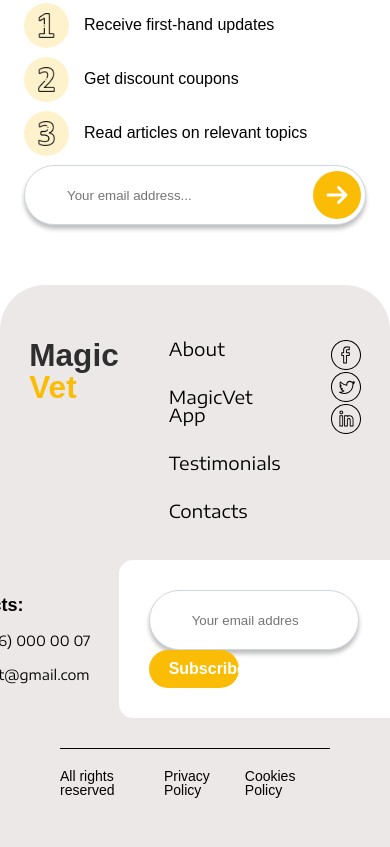
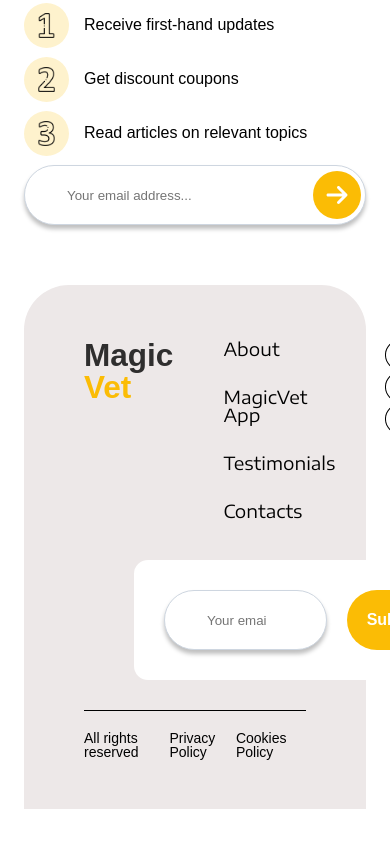
Before and after one commit to YoliLancaster/QALight_FE, a website with bundled scripts: page index.html in a window 390 px wide. Shown: the part 4551-5398 px from the top of the page. After the commit the page ends 5360 px from the top, so only its background shows below. Built offline with nearby package versions, Linux system fonts and the light colour scheme; no server answers; files whose address does not match are found by name.

Commit message:
add responsive input in footer

```diff
--- a/css/banner-section.css
+++ b/css/banner-section.css
@@ -68,10 +68,6 @@
     width: 100%;
   }
 
-  #banner-section .right-side {
-    display: none;
-  }
-
   #banner-section .container {
     flex-direction: column;
     align-items: center;
--- a/css/buttons.css
+++ b/css/buttons.css
@@ -99,7 +99,6 @@
 /* button subscribe in footer */
 
 .subscribe-footer .btn-email-footer {
-  width: 30%;
 }
 
 @media screen and (max-width: 1090px) {
--- a/css/contacts-footer.css
+++ b/css/contacts-footer.css
@@ -1,6 +1,7 @@
 #contacts {
   display: flex;
   justify-content: center;
+  padding: 0 24px;
 }
 
 #contacts .container-header {
@@ -16,21 +17,28 @@
   display: flex;
   gap: 50px;
   justify-content: space-around;
+  width: 100%;
 }
 
 .middle-footer {
   display: flex;
   justify-content: space-between;
   padding: 0 50px 0;
+  gap: 50px;
+  width: 100%;
 }
 
 .middle-footer .subscribe-footer {
   width: 65%;
 }
 
+.subscribe-footer .input-wrapper {
+  gap: 20px;
+  width: 100%;
+}
+
 .subscribe-footer .input-email {
-  width: 70%;
-  margin-right: 20px;
+  width: 100%;
 }
 
 .contacts {
@@ -63,3 +71,27 @@
   font-weight: 200;
   font-size: 14px;
 }
+
+@media screen and (max-width: 1090px) {
+}
+
+@media screen and (max-width: 899px) and (min-width: 768px) {
+}
+
+@media (max-width: 767px) and (min-width: 320px) {
+  #contacts .logo-container {
+    width: auto;
+  }
+
+  .middle-footer .contacts {
+    display: none;
+  }
+
+  .logo-container .contacts {
+    display: block;
+  }
+
+  .middle-footer .subscribe-footer {
+    width: fit-content;
+  }
+}
--- a/css/subscribe-email.css
+++ b/css/subscribe-email.css
@@ -58,6 +58,7 @@
 }
 
 .input-wrapper {
+  display: flex;
   position: relative;
   max-width: 100%;
   min-width: 400px;
```
